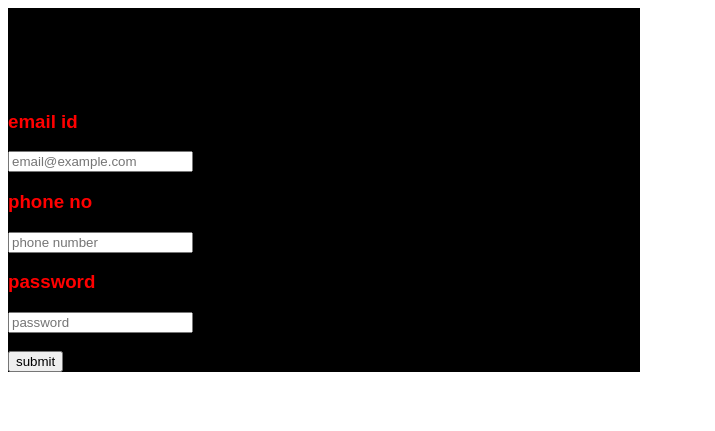
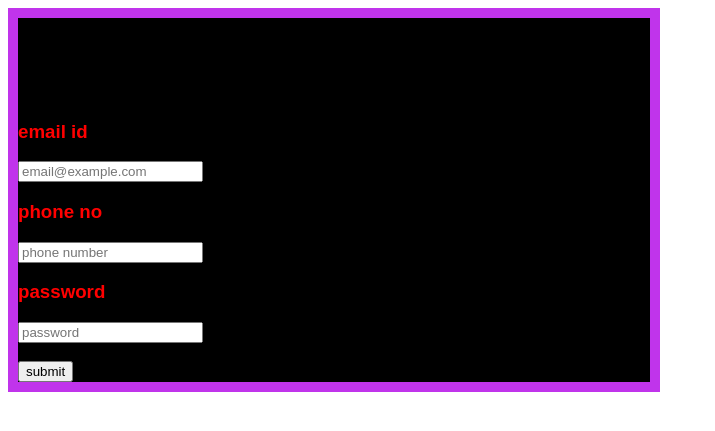
Before and after one commit to karajwad/AuctionX, a PHP site: page /loginpage.html in a window 1280 px wide. Shown: the top 431 px of the page, without its empty margins (0-715 px from the left). Run offline with PHP 8.4, Linux system fonts and the light colour scheme.

Commit message:
border add

```diff
--- a/style.css
+++ b/style.css
@@ -10,6 +10,7 @@
 		}
 
 		div{
+			border: 10px solid #c034eb;
 			font-family:arial;
 			font-weight:bold;
 
```
